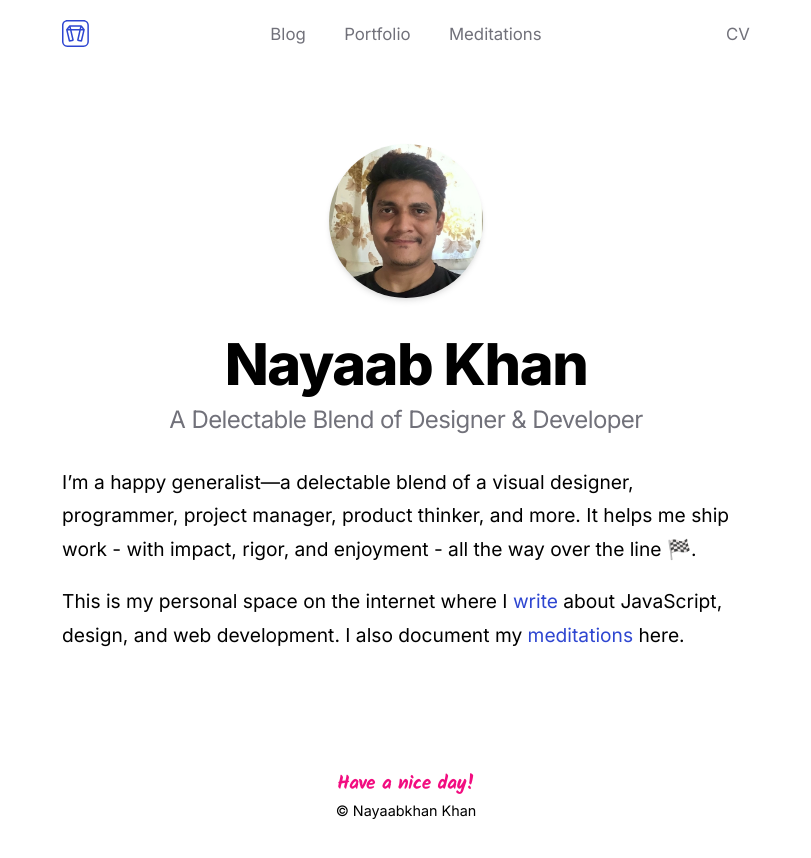
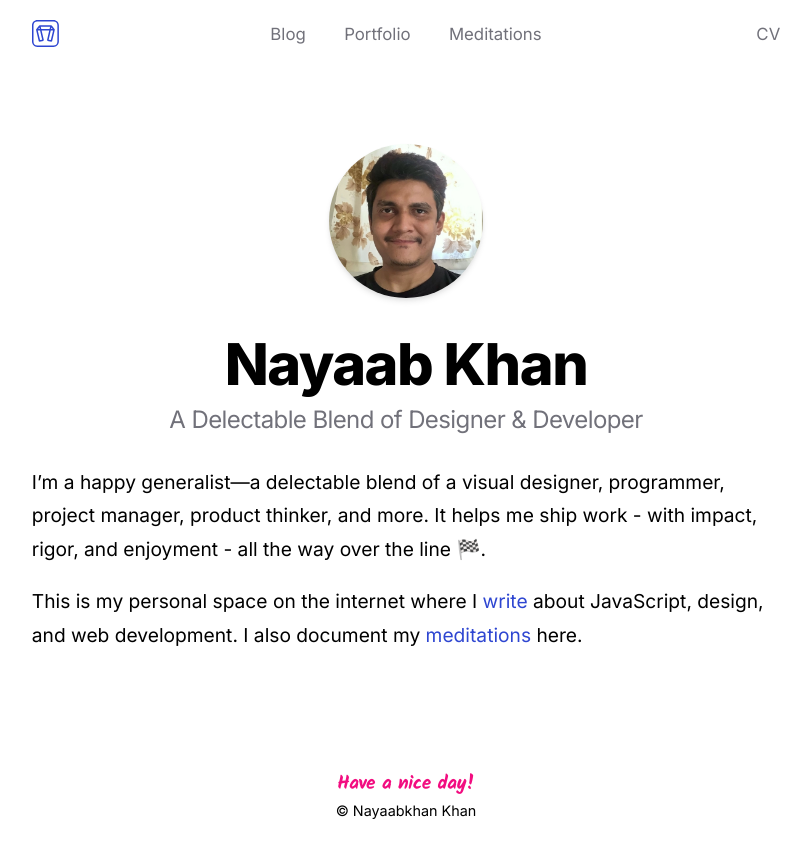
Before and after one commit to nayaabkhan/nayaabkhan.me, a Next.js app: page / in a window 1280 px wide. Shown: the whole page, without its empty margins (234-1045 px from the left). Built offline with nearby package versions, Linux system fonts and the light colour scheme.

Commit message:
Increase container width post changes to typeface

```diff
--- a/styles/globals.css
+++ b/styles/globals.css
@@ -94,7 +94,7 @@
 
   .container {
     @apply mx-auto px-4;
-    width: clamp(320px, 95vw, 60ch);
+    width: clamp(320px, 95vw, 65ch);
   }
 
   .keep-all {
```
